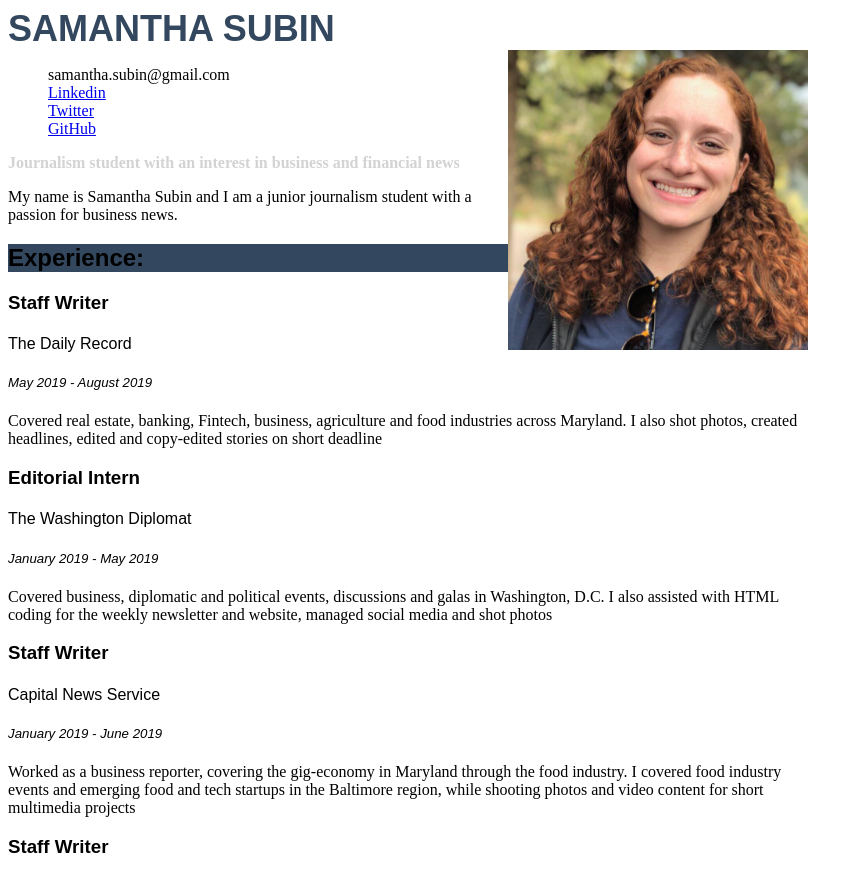
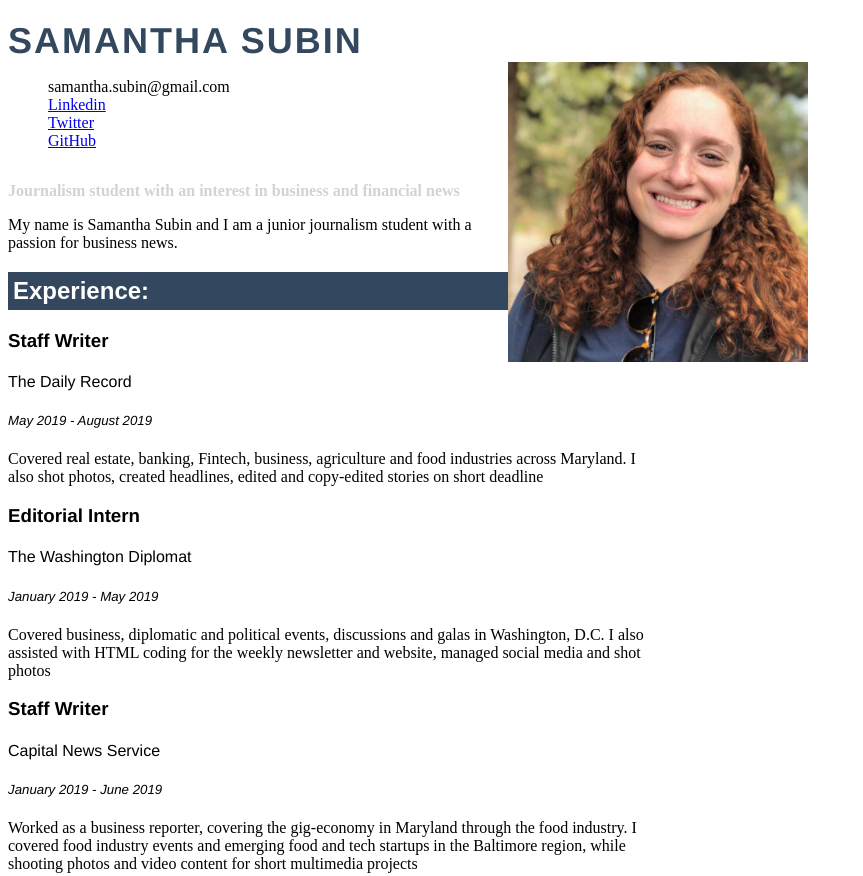
Before and after one commit to sjsubin/sjsubin.github.io, a plain HTML site: page resume.html in a window 1280 px wide. Shown: the top 876 px of the page, without its empty margins (0-863 px from the left). Drawn offline with Linux system fonts and the light colour scheme.

Commit message:
Update styles.css

```diff
--- a/styles.css
+++ b/styles.css
@@ -1,19 +1,20 @@
 h1 {
     color:#33485e;
     font-size: 36px;
-    font-family: sans-serif;
+    font-family: helvetica;
     text-transform: uppercase;
-    letter-spacing: 2px
+    letter-spacing:2px;
     container: center;
     margin-bottom: 0px;
 }
 body{
-    max-width: 800px;
+    max-width:800px;
     container:center;
-    margin-top: : 20px;
-    margin-right: :20px
-    font-family: serif;
+    margin-top:20px;
+    margin-right:20px;
+    font-family:serif;
 }
+
 .center-top-content{
     container:center;
     border-bottom:#39CCCC;
@@ -21,20 +22,21 @@ body{
 
 .nav{
   padding-bottom:2;
-  list-style-type: none;
+  list-style-type:none;
 }
 
 .work-title{
     container: center;
     color: #D3D3D3;
 }
-div.main-content{
-  width:80%
+
+.main-content{
+  width:80%;
   spacing:center;
 }
 .photo{
   float:right;
-  container:33%
+  container:33%;
 }
 
 }
@@ -44,14 +46,13 @@ div.main-content{
 
 ul{
   list-style-type: none;
-  margin:0
-  padding:0
+  display: inline-block;
 }
 
 h2 {
   font-family: sans-serif;
   background-color: #33485e;
-  font-color: white
+  color: white;
   padding:5px;
 }
 
@@ -62,17 +63,17 @@ h2 {
 }
 
 h3 {
-  font-family: sans-serif;
+  font-family: helvetica;
 }
 
 h4 {
-  font-family: sans-serif;
+  font-family: helvetica;
   font-weight: normal;
   p-styles
 }
 
 h5 {
-  font-family: sans-serif;
+  font-family: helvetica;
   font-style: italic;
   font-weight: normal;
 }
```
